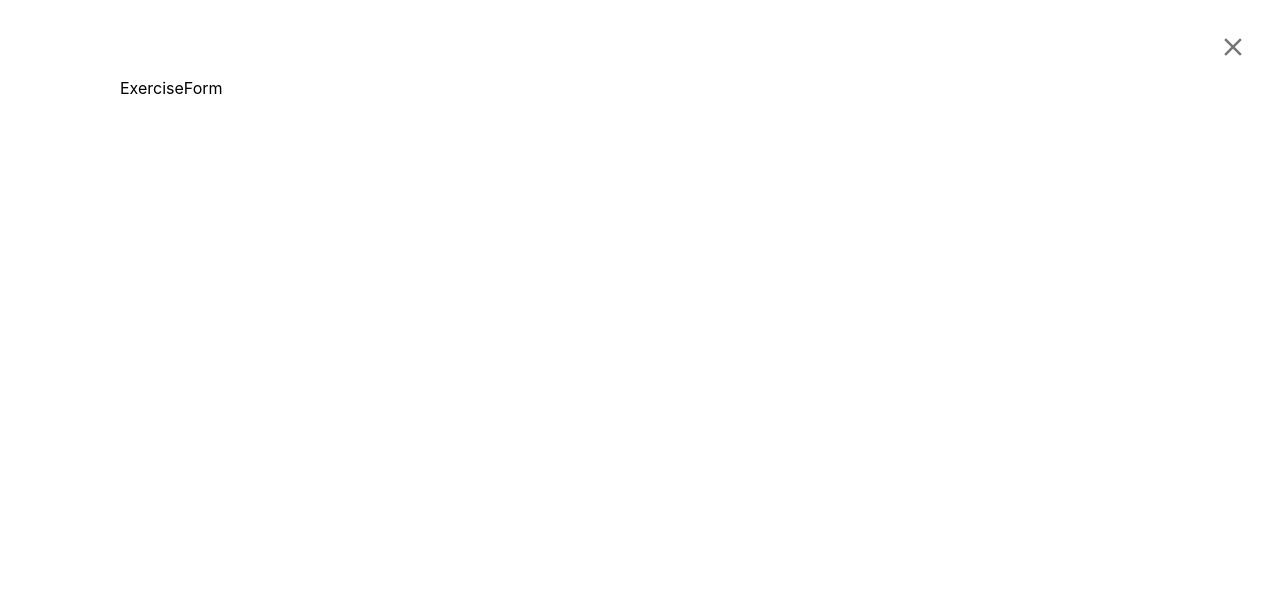
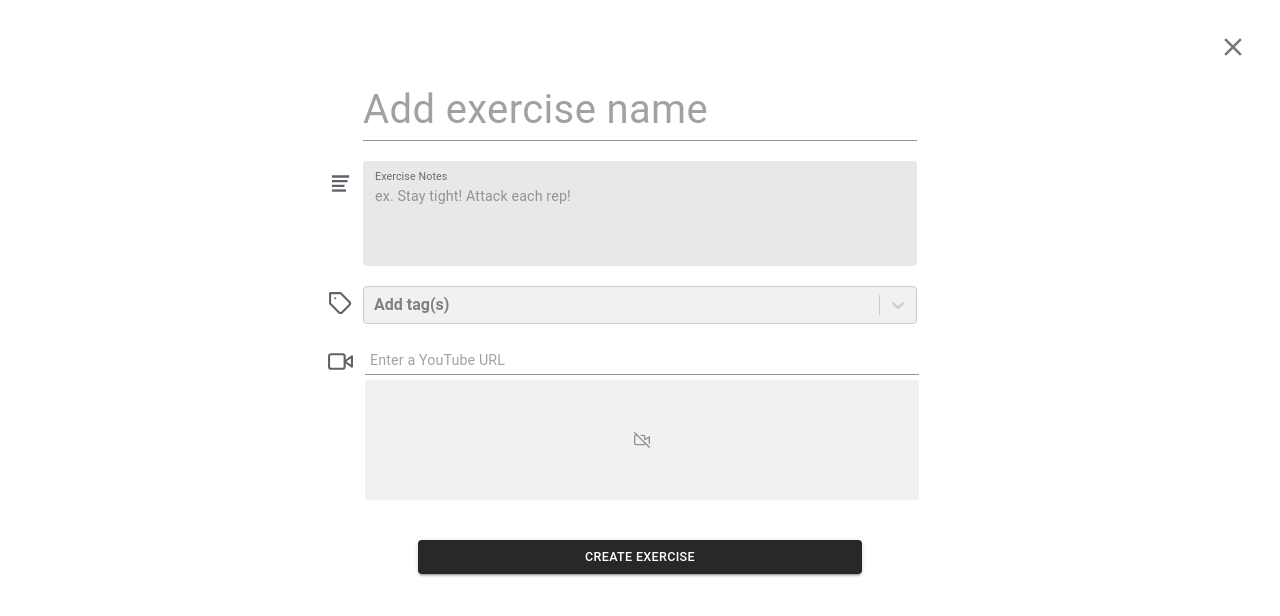
Before and after one commit to train-formula/cms, a React (Create React App) app: page / in a window 1280 px wide. Both pictures are taken after typing "Sample" into the empty fields and a click on the button "CREATE A PROGRAM". Shown: the top 616 px of the page. Built offline with nearby package versions, Linux system fonts and the light colour scheme.

Commit message:
ExerciseForm styling

```diff
--- a/src/components/Modal/views/ExerciseForm.tsx
+++ b/src/components/Modal/views/ExerciseForm.tsx
@@ -1,12 +1,172 @@
-import React from 'react'
+import React, { useState } from 'react'
 import styled from 'styled-components'
+import CreatableSelect from 'react-select/creatable'
+import TextField from '@material-ui/core/TextField'
+import Button from '@material-ui/core/Button'
+import { IoMdList } from 'react-icons/io'
+import { FiTag, FiVideo, FiVideoOff } from 'react-icons/fi'
 
-const Container = styled.div``
+const tagOptions = [
+  { value: 'warm-up', label: 'Warm-up' },
+  { value: 'speed-agility', label: 'Speed/Agility' },
+  { value: 'skill-tech', label: 'Skill/Tech' },
+  { value: 'strength-power', label: 'Strength/Power' },
+  { value: 'conditioning', label: 'Conditioning' },
+  { value: 'recovery', label: 'Recovery' },
+]
 
-type Props = {
-  children?: React.ReactNode
+const selectStyles = {
+  control: (styles: {}) => {
+    return {
+      ...styles,
+      borderColor: 'hsl(0,0%,80%)',
+      fontWeight: 700,
+      fontFamily: 'Roboto, Helvetica, Arial, sans-serif',
+      backgroundColor: '#F0F2F2',
+      '.react-select__single-value': {
+        lineHeight: '1.2',
+      },
+    }
+  },
 }
 
-export const ExerciseForm: React.FC<Props> = () => {
-  return <Container>ExerciseForm</Container>
+const Container = styled.div`
+  display: grid;
+  grid-auto-columns: max-content;
+  justify-content: center;
+  grid-gap: 2rem;
+`
+const NameField = styled(TextField)`
+  .MuiInputBase-root {
+    font-size: 4rem;
+  }
+`
+const DescriptionField = styled(TextField)`
+  width: 100%;
+  margin: 0;
+  .MuiInputBase-root {
+    border-radius: 4px;
+  }
+  .MuiInputLabel-filled {
+    z-index: 0;
+  }
+  .Mui-focused {
+    color: #0000008a;
+  }
+`
+type FieldProps = {
+  multi?: boolean
 }
+const Field = styled.div<FieldProps>`
+  position: relative;
+  .field-icon {
+    position: absolute;
+    transform: ${p =>
+      p.multi ? 'translate(-3.5rem, 1rem)' : 'translate(-3.5rem, 0.5rem)'};
+    height: 2.5rem;
+    width: 2.5rem;
+    color: #5f6368;
+  }
+`
+const VideoURLField = styled(TextField)`
+  width: 100%;
+  padding-left: 0.2rem;
+  padding-top: 0.2rem;
+  font-weight: 700;
+  .MuiInputBase-root {
+    padding-left: 0.5rem;
+  }
+`
+const VideoContainer = styled.div`
+  width: 100%;
+  height: 12rem;
+  display: flex;
+  margin-left: 0.2rem;
+  margin-top: 0.5rem;
+  justify-content: center;
+  align-items: center;
+  background: #f0f2f2;
+  color: #909090;
+  iframe {
+    top: 1rem;
+    margin: 1rem 0;
+    width: 90%;
+    height: 100%;
+    width: 100%;
+  }
+`
+const Save = styled(Button)`
+  width: 80%;
+  margin: 2rem auto;
+`
+
+export const ExerciseForm: React.FC = () => {
+  const [videoEmbedId, setVideo] = useState<string | null>(null)
+
+  function getYTVideoId(e: React.ChangeEvent<HTMLInputElement>): void {
+    const url = e.currentTarget.value
+    const regExp = /^.*(youtu.be\/|v\/|u\/\w\/|embed\/|watch\?v=|v=)([^#]*).*/
+    const match = url.match(regExp)
+
+    if (match && match[2].length === 11) {
+      setVideo(match[2])
+    } else {
+      // TODO handle error
+      console.log('error')
+    }
+  }
+
+  return (
+    <Container>
+      <NameField placeholder="Add exercise name" />
+      <Field multi>
+        <IoMdList className="field-icon" />
+        <DescriptionField
+          id="filled-multiline-flexible"
+          label="Exercise Notes"
+          placeholder="ex. Stay tight! Attack each rep!"
+          multiline
+          rowsMax="8"
+          rows="4"
+          margin="normal"
+          variant="filled"
+          InputProps={{ disableUnderline: true }}
+          InputLabelProps={{ shrink: true }}
+        />
+      </Field>
+      <Field>
+        <FiTag className="field-icon" />
+        <CreatableSelect
+          isMulti
+          options={tagOptions}
+          classNamePrefix="react-select"
+          placeholder="Add tag(s)"
+          styles={selectStyles}
+        />
+      </Field>
+      <Field>
+        <FiVideo className="field-icon" />
+        <VideoURLField
+          id="standard-textarea"
+          placeholder="Enter a YouTube URL"
+          onChange={getYTVideoId}
+        />
+        <VideoContainer>
+          {videoEmbedId ? (
+            <iframe
+              title={`https://www.youtube.com/embed/${videoEmbedId}`}
+              src={`https://www.youtube.com/embed/${videoEmbedId}`}
+              frameBorder="0"
+            />
+          ) : (
+            <FiVideoOff />
+          )}
+        </VideoContainer>
+      </Field>
+
+      <Save variant="contained" color="primary">
+        create exercise
+      </Save>
+    </Container>
+  )
+}
--- a/src/components/Modal/views/index.tsx
+++ b/src/components/Modal/views/index.tsx
@@ -11,13 +11,12 @@ type Props = {
 }
 const Container = styled.div<Props>`
   position: absolute;
-  z-index: 99999;
+  z-index: ${p => (p.isOpen ? 9999 : -1)};
   top: 0;
   height: 100vh;
   width: 100vw;
-  display: ${p => (p.isOpen ? 'block' : 'none')};
-  // justify-content: center;
-  // align-items: center;
+  transition: opacity 0.15s;
+  opacity: ${p => (p.isOpen ? 1 : 0)};
   background: #ffffff;
 `
 const CloseButton = styled(IconButton)`
@@ -54,7 +53,10 @@ export const Modal: React.FC = () => {
     }
   }, [handleKeydown])
 
-  function getComponent(type: string | undefined, data: any) {
+  function getComponent(
+    type: string | undefined,
+    data: { [key: string]: any }
+  ): React.ReactNode {
     switch (type) {
       case 'exerciseForm':
         return <ExerciseForm {...data} />
```
